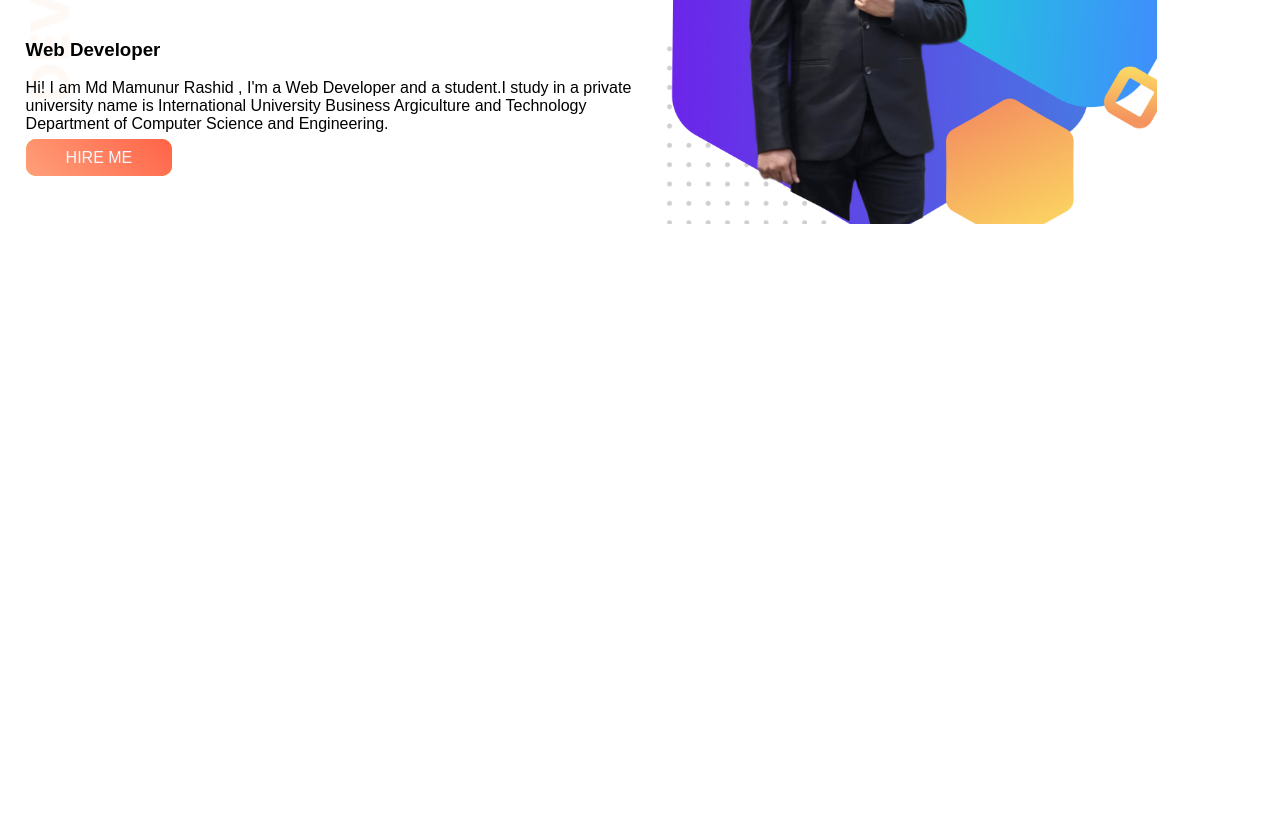
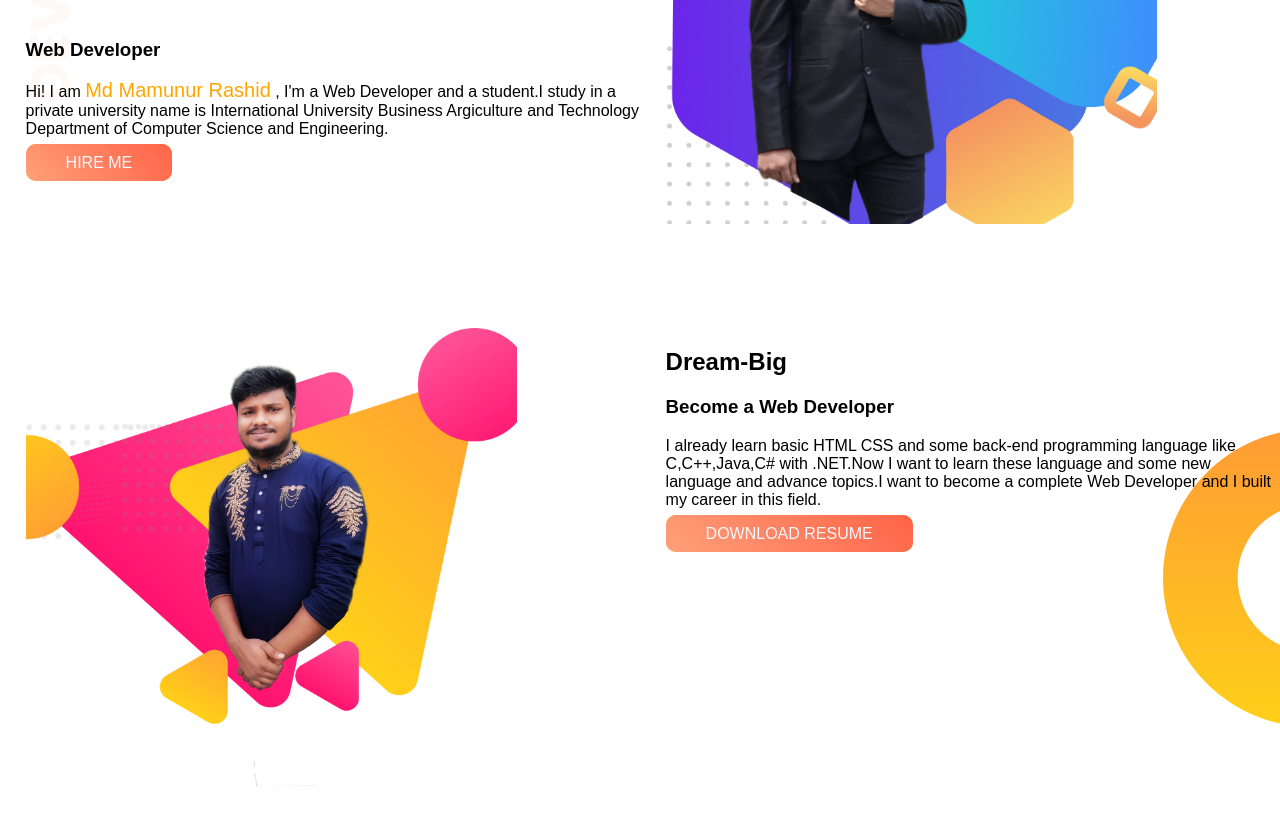
Before and after one commit to MMamunurRashid/Developer-portfolio, a plain HTML site: page index.html in a window 1280 px wide. Shown: the part 260-1078 px from the top of the page. Before the commit the page ends 800 px from the top, so only its background shows below. Drawn offline with Linux system fonts and the light colour scheme; a web font is replaced by a local one.

Commit message:
third changes

```diff
--- a/index.html
+++ b/index.html
@@ -17,7 +17,7 @@
         <h1><span class="orange-color">Mamunur Rashid</span> Portfolio</h1>
         <h3>Web Developer</h3>
         <p>
-          Hi! I am Md Mamunur Rashid , I'm a Web Developer and a student.I study
+          Hi! I am <span class="myname">Md Mamunur Rashid</span> , I'm a Web Developer and a student.I study
           in a private university name is International University Business
           Argiculture and Technology Department of Computer Science and
           Engineering.
@@ -33,5 +33,21 @@
         <img src="images/mamun1.png" alt="" />
       </div>
     </section>
+    <section class="dream-big">
+      <div class="half-width">
+        <img src="images/mamun2.png" alt="" />
+      </div>
+      <div class="half-width">
+        <h2>Dream-Big</h1>
+        <h3>Become a Web Developer</h2>
+        <p>
+          I already learn basic HTML CSS and some back-end programming language
+          like C,C++,Java,C# with .NET.Now I want to learn these language and
+          some new language and advance topics.I want to become a complete Web
+          Developer and I built my career in this field.
+        </p>
+        <a class="link-button" target="_blank" href="images/Mamun resume.pdf">DOWNLOAD RESUME</a>
+      </div>
+    </section>
   </body>
 </html>
--- a/style.css
+++ b/style.css
@@ -14,6 +14,12 @@ h1 {
 }
 section {
   display: flex;
+  margin-bottom: 100px;
+}
+.myname {
+  color: orange;
+  font-size: 20px;
+  font-family: sans-serif;
 }
 .half-width {
   width: 50%;
@@ -30,3 +36,8 @@ section {
   padding: 10px 40px;
   border-radius: 10px;
 }
+.dream-big {
+  background-image: url(images/dream-bg.png);
+  background-repeat: no-repeat;
+  background-position: right;
+}
```
Also changed, not shown: 1 other file.
